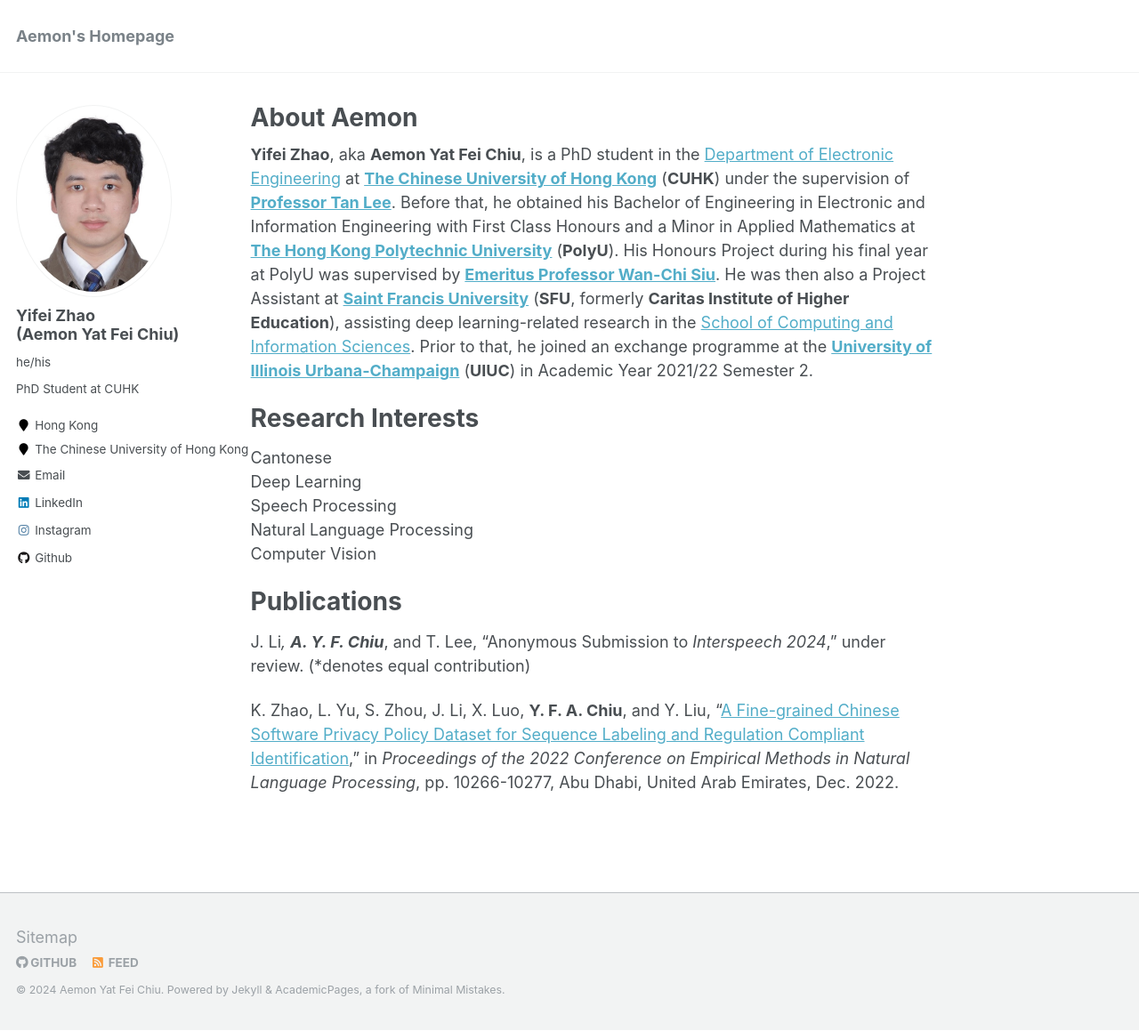
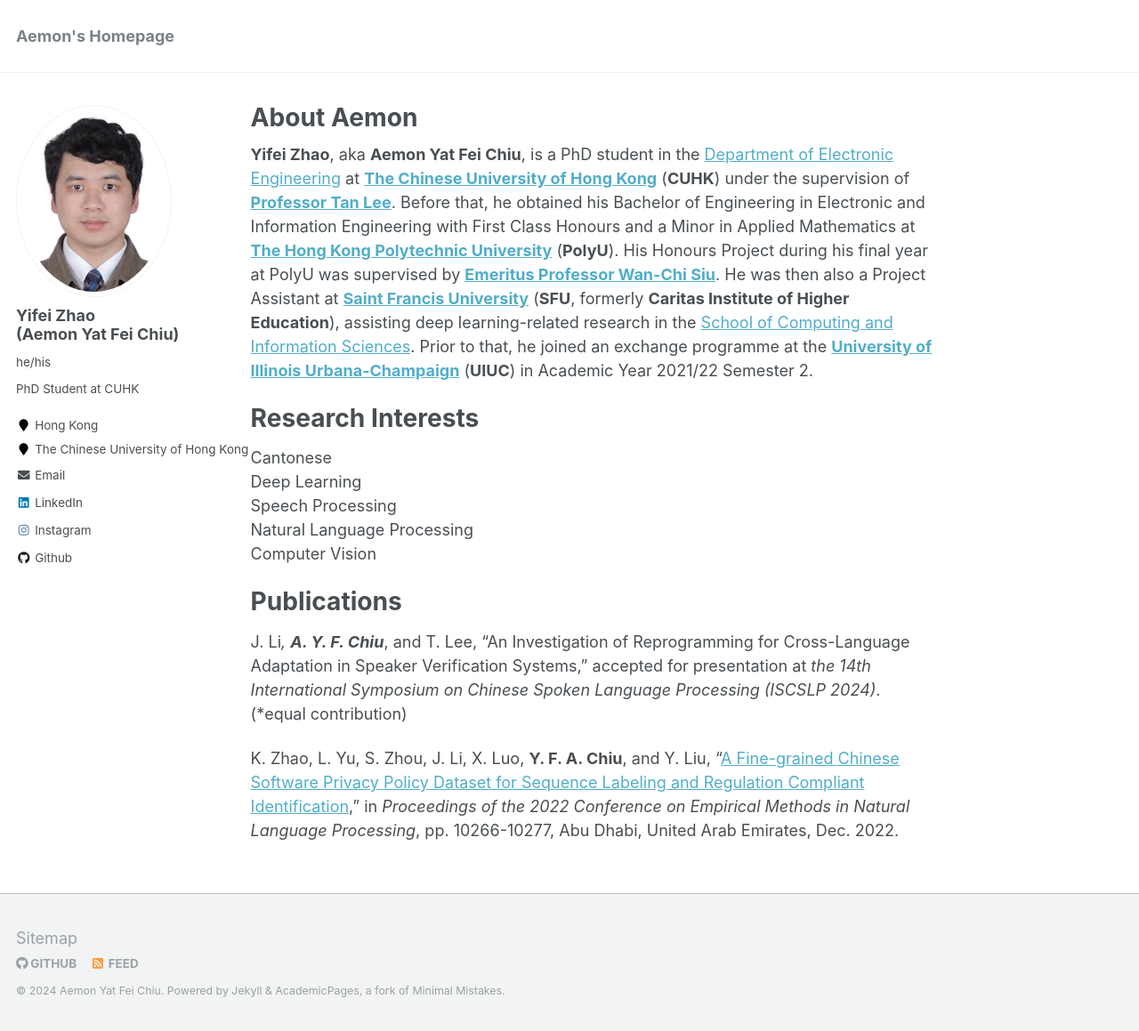
Before and after one commit to aemonyfchiu/aemonyfchiu.github.io, a Jekyll site: the page built from _pages/about.md, in a window 1280 px wide and 1159 px high. Shown: the whole window at 89% size. Built offline with Jekyll 4.4.1, drawn with Linux system fonts in a browser that asks for light colours.

Commit message:
Update about.md

```diff
--- a/_pages/about.md
+++ b/_pages/about.md
@@ -19,6 +19,6 @@ Computer Vision
 
 Publications
 ======
-J. Li*, **A. Y. F. Chiu***, and T. Lee, “Anonymous Submission to *Interspeech 2024*,” under review. (*denotes equal contribution)
+J. Li*, **A. Y. F. Chiu***, and T. Lee, “An Investigation of Reprogramming for Cross-Language Adaptation in Speaker Verification Systems,” accepted for presentation at *the 14th International Symposium on Chinese Spoken Language Processing (ISCSLP 2024)*. (*equal contribution)
 
 K. Zhao, L. Yu, S. Zhou, J. Li, X. Luo, **Y. F. A. Chiu**, and Y. Liu, “[A Fine-grained Chinese Software Privacy Policy Dataset for Sequence Labeling and Regulation Compliant Identification](https://aclanthology.org/2022.emnlp-main.700/),” in *Proceedings of the 2022 Conference on Empirical Methods in Natural Language Processing*, pp. 10266-10277, Abu Dhabi, United Arab Emirates, Dec. 2022.
```
